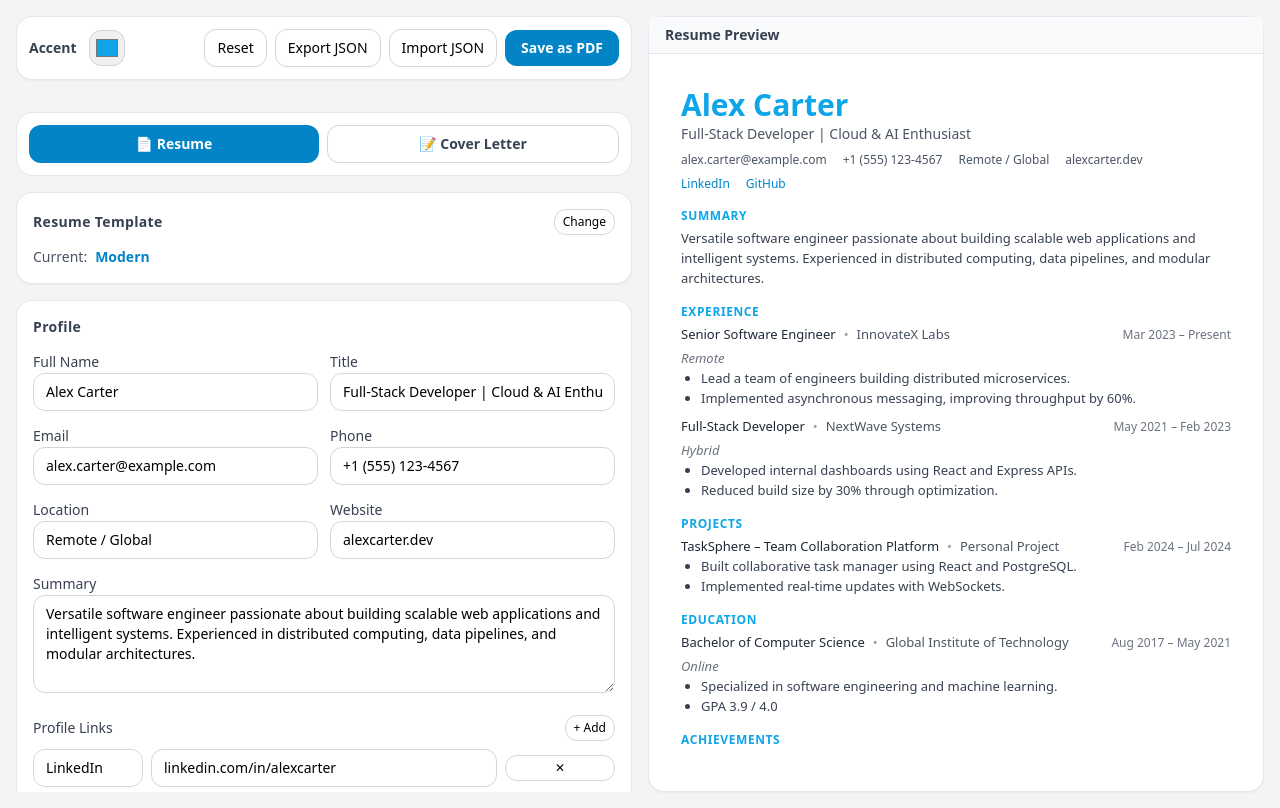
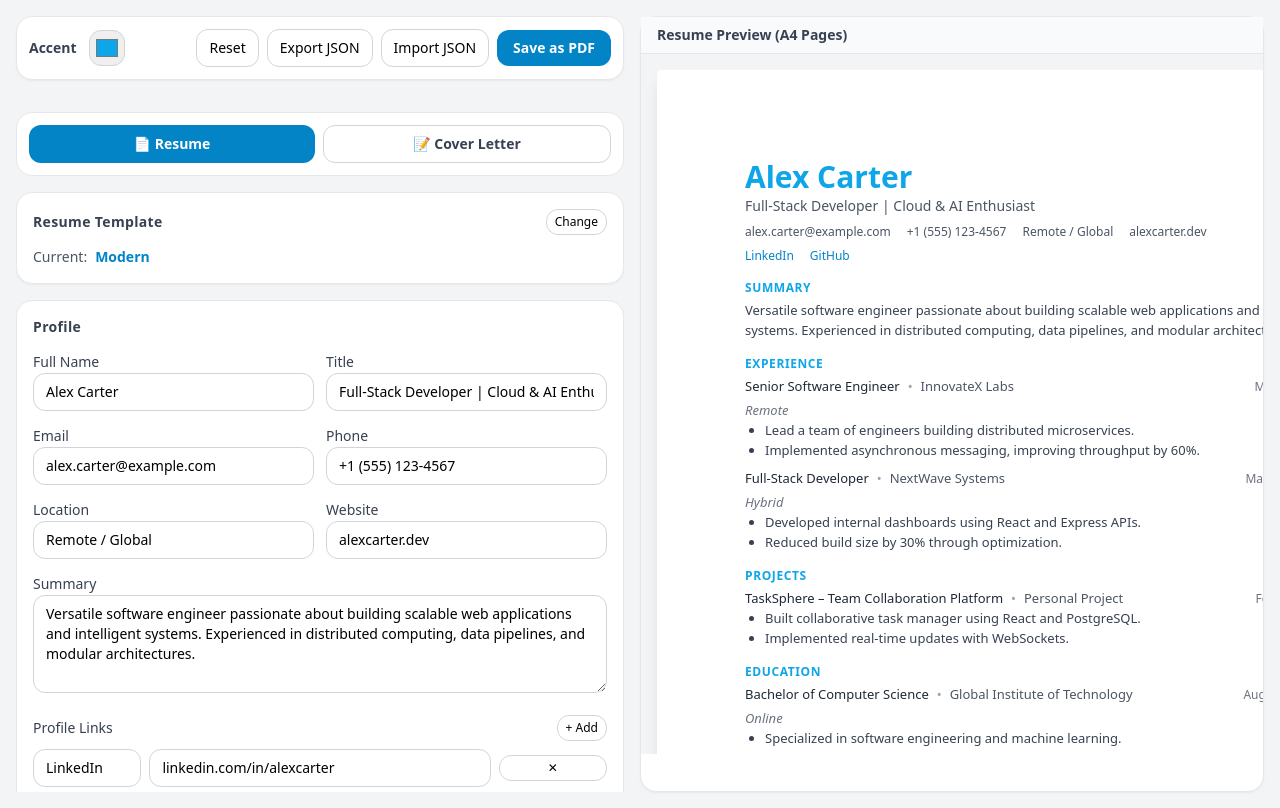
Before and after one commit to axcel-blade/resume-builder, a React (Vite) app: page / in a window 1280 px wide. Built offline with nearby package versions, Linux system fonts and the light colour scheme.

Commit message:
Refactor print functionality to use A4 paginated preview and fix PDF generation issues

```diff
--- a/src/App.jsx
+++ b/src/App.jsx
@@ -1,8 +1,9 @@
-import React, { useState, useRef } from "react";
+import React, { useState } from "react";
 import Toolbar from "./components/Toolbar";
 import TabNavigation from "./components/TabNavigation";
 import ResumeEditor from "./components/editors/ResumeEditor";
 import CoverLetterEditor from "./components/editors/CoverLetterEditor";
+import A4PaginatedPreview from "./components/preview/A4PaginatedPreview";
 import TemplateModern from "./components/TemplateModern";
 import TemplateBasic from "./components/TemplateBasic";
 import TemplateSidebar from "./components/TemplateSidebar";
@@ -14,6 +15,26 @@ export default function App() {
   const [activeTab, setActiveTab] = useState("resume");
 
   const set = (patch) => setData((prev) => ({ ...prev, ...patch }));
+
+  // Determine which template component to use
+  const getTemplateComponent = () => {
+    if (activeTab === "coverLetter") {
+      return CoverLetterTemplate;
+    }
+
+    const template = data.meta?.template || "modern";
+
+    switch (template) {
+      case "modern":
+        return TemplateModern;
+      case "basic":
+        return TemplateBasic;
+      case "sidebar":
+        return TemplateSidebar;
+      default:
+        return TemplateModern;
+    }
+  };
 
   return (
     <div className="min-h-screen bg-gray-100">
@@ -38,23 +59,16 @@ export default function App() {
           <div className="rounded-2xl border border-gray-200 bg-white shadow-sm h-full">
             <div className="sticky top-0 border-b border-gray-200 bg-gray-50 px-4 py-2 print:hidden z-10">
               <p className="text-sm font-semibold text-gray-700">
-                {activeTab === "resume" ? "Resume Preview" : "Cover Letter Preview"}
+                {activeTab === "resume" ? "Resume Preview (A4 Pages)" : "Cover Letter Preview"}
               </p>
             </div>
-            <div
-              id="print-content"
-              className="max-h-[calc(100vh-100px)] overflow-y-auto bg-white"
-            >
+            <div className="max-h-[calc(100vh-100px)] overflow-y-auto bg-gray-100 p-4">
               {activeTab === "resume" ? (
-                data.meta.template === "modern" ? (
-                  <TemplateModern data={data} />
-                ) : data.meta.template === "basic" ? (
-                  <TemplateBasic data={data} />
-                ) : (
-                  <TemplateSidebar data={data} />
-                )
+                <A4PaginatedPreview data={data} templateComponent={getTemplateComponent()} />
               ) : (
-                <CoverLetterTemplate data={data} />
+                <div className="bg-white rounded-lg shadow-sm p-8 mx-auto" style={{ maxWidth: "794px" }}>
+                  <CoverLetterTemplate data={data} />
+                </div>
               )}
             </div>
           </div>
--- a/src/components/Toolbar.jsx
+++ b/src/components/Toolbar.jsx
@@ -2,7 +2,7 @@ import React, { useRef } from "react";
 import html2canvas from "html2canvas";
 import jsPDF from "jspdf";
 
-export default function Toolbar({ data, set, onPrint, printContent }) {
+export default function Toolbar({ data, set }) {
   const fileInputRef = useRef(null);
 
   const exportJson = () => {
@@ -32,28 +32,46 @@ export default function Toolbar({ data, set, onPrint, printContent }) {
   };
 
   const savePDF = async (event) => {
-    const element = document.getElementById("print-content");
-    if (!element) {
-      alert("Content not found. Please try again.");
-      return;
-    }
+    const btn = event.target;
+    const originalText = btn.textContent;
 
     try {
-      // Show loading message
-      const btn = event.target;
-      const originalText = btn.textContent;
       btn.textContent = "Generating PDF...";
       btn.disabled = true;
 
-      // Create a temporary container to measure content
+      // Create a temporary container with A4 dimensions and margins
       const tempDiv = document.createElement("div");
       tempDiv.style.position = "absolute";
       tempDiv.style.left = "-9999px";
       tempDiv.style.width = "210mm"; // A4 width
-      tempDiv.innerHTML = element.innerHTML;
+      tempDiv.style.padding = "15mm"; // 15mm margins
+      tempDiv.style.boxSizing = "border-box";
+      tempDiv.style.backgroundColor = "#ffffff";
+
+      // Get all templates and render the active one
+      const templateDiv = document.querySelector('[id$="template"]');
+      if (!templateDiv) {
+        // Fallback: create a minimal resume from data
+        tempDiv.innerHTML = `
+          <div style="font-family: sans-serif; font-size: 14px; line-height: 1.5;">
+            <h1 style="margin: 0 0 10px 0; font-size: 24px;">${data.profile.fullName}</h1>
+            <p style="margin: 0 0 15px 0; color: #666;">${data.profile.email} • ${data.profile.phone} • ${data.profile.location}</p>
+            <p style="margin: 0 0 15px 0; line-height: 1.6;">${data.profile.summary}</p>
+          </div>
+        `;
+      } else {
+        tempDiv.innerHTML = templateDiv.innerHTML;
+      }
+
       document.body.appendChild(tempDiv);
 
-      // Convert HTML to canvas with proper dimensions
+      // Convert to canvas
+      const dpi = 96;
+      const pixelsPerMM = dpi / 25.4;
+      const pageWidthMM = 210;
+      const pageHeightMM = 297;
+      const marginMM = 15;
+
       const canvas = await html2canvas(tempDiv, {
         allowTaint: true,
         useCORS: true,
@@ -61,18 +79,10 @@ export default function Toolbar({ data, set, onPrint, printContent }) {
         logging: false,
         backgroundColor: "#ffffff",
         windowHeight: tempDiv.scrollHeight,
-        windowWidth: 794, // A4 width in pixels at 96 DPI
+        windowWidth: pageWidthMM * pixelsPerMM * 2,
       });
 
-      // Remove temp div
       document.body.removeChild(tempDiv);
-
-      // Get image data
-      const imgData = canvas.toDataURL("image/png");
-      const pageWidth = 210; // A4 width in mm
-      const pageHeight = 297; // A4 height in mm
-      const imgWidth = pageWidth;
-      const imgHeight = (canvas.height * pageWidth) / canvas.width;
 
       // Create PDF
       const pdf = new jsPDF({
@@ -82,34 +92,62 @@ export default function Toolbar({ data, set, onPrint, printContent }) {
         compress: true,
       });
 
-      let heightLeft = imgHeight;
-      let position = 0;
+      // Calculate dimensions
+      const contentHeightPx = (pageHeightMM - marginMM * 2) * pixelsPerMM * 2;
+      const contentWidthPx = (pageWidthMM - marginMM * 2) * pixelsPerMM * 2;
+      const totalPages = Math.ceil(canvas.height / contentHeightPx);
 
-      // Add first page
-      pdf.addImage(imgData, "PNG", 0, 0, imgWidth, imgHeight);
-      heightLeft -= pageHeight;
+      // Add pages
+      for (let pageNum = 0; pageNum < totalPages; pageNum++) {
+        if (pageNum > 0) {
+          pdf.addPage();
+        }
 
-      // Add remaining pages
-      while (heightLeft > 0) {
-        position = heightLeft - imgHeight;
-        pdf.addPage();
-        pdf.addImage(imgData, "PNG", 0, position, imgWidth, imgHeight);
-        heightLeft -= pageHeight;
+        // Calculate the slice of canvas for this page
+        const sourceY = pageNum * contentHeightPx;
+        const sliceHeight = Math.min(contentHeightPx, canvas.height - sourceY);
+
+        // Create a canvas for this page slice
+        const pageCanvas = document.createElement("canvas");
+        pageCanvas.width = contentWidthPx;
+        pageCanvas.height = sliceHeight;
+
+        const ctx = pageCanvas.getContext("2d");
+        ctx.drawImage(
+          canvas,
+          0, sourceY,
+          contentWidthPx, sliceHeight,
+          0, 0,
+          contentWidthPx, sliceHeight
+        );
+
+        // Convert to image
+        const imgData = pageCanvas.toDataURL("image/png");
+
+        // Calculate display height
+        const displayHeight = (sliceHeight / pixelsPerMM) / 2;
+
+        // Add to PDF with margins
+        pdf.addImage(
+          imgData,
+          "PNG",
+          marginMM,
+          marginMM,
+          pageWidthMM - marginMM * 2,
+          displayHeight
+        );
       }
 
       // Download PDF
       const fileName = `${(data.profile.fullName || "resume").replace(/\s+/g, "_")}.pdf`;
       pdf.save(fileName);
 
-      // Reset button
       btn.textContent = originalText;
       btn.disabled = false;
     } catch (error) {
       console.error("PDF generation failed:", error);
       alert("Failed to generate PDF. Please try again.");
-      // Reset button on error
-      const btn = event.target;
-      btn.textContent = "Save as PDF";
+      btn.textContent = originalText;
       btn.disabled = false;
     }
   };
--- /dev/null
+++ b/src/components/preview/A4PaginatedPreview.jsx
@@ -0,0 +1,132 @@
+import React, { useState, useRef, useEffect } from "react";
+
+export default function A4PaginatedPreview({ data, templateComponent: TemplateComponent }) {
+  const [pages, setPages] = useState([]);
+  const contentRef = useRef(null);
+
+  // A4 Constants at 96 DPI
+  const A4_WIDTH_PX = 794; // 210mm
+  const A4_HEIGHT_PX = 1123; // 297mm
+  const MARGIN_PX = 56; // 15mm
+  const CONTENT_HEIGHT = A4_HEIGHT_PX - MARGIN_PX * 2;
+
+  // Calculate pages when data changes
+  useEffect(() => {
+    // Delay to ensure DOM is ready
+    const timer = setTimeout(() => {
+      if (!contentRef.current) {
+        setPages([0]); // At least show one page
+        return;
+      }
+
+      const totalHeight = contentRef.current.scrollHeight;
+      const numPages = Math.ceil(totalHeight / CONTENT_HEIGHT);
+
+      setPages(Array.from({ length: Math.max(1, numPages) }, (_, i) => i));
+    }, 100);
+
+    return () => clearTimeout(timer);
+  }, [data, CONTENT_HEIGHT]);
+
+  if (!TemplateComponent) {
+    return <div className="text-center text-red-500 p-4">Template not found</div>;
+  }
+
+  return (
+    <div className="space-y-6">
+      {pages.map((pageNum) => (
+        <div key={pageNum}>
+          <A4Page
+            pageNum={pageNum}
+            data={data}
+            TemplateComponent={TemplateComponent}
+            contentRef={pageNum === 0 ? contentRef : null}
+            isFirstPage={pageNum === 0}
+            CONTENT_HEIGHT={CONTENT_HEIGHT}
+          />
+        </div>
+      ))}
+    </div>
+  );
+}
+
+function A4Page({
+  pageNum,
+  data,
+  TemplateComponent,
+  contentRef,
+  isFirstPage,
+  CONTENT_HEIGHT,
+}) {
+  // A4 Constants
+  const A4_WIDTH_PX = 794;
+  const A4_HEIGHT_PX = 1123;
+  const MARGIN_PX = 56;
+
+  if (!TemplateComponent) {
+    return null;
+  }
+
+  return (
+    <div
+      className="mx-auto shadow-lg bg-white"
+      style={{
+        width: `${A4_WIDTH_PX}px`,
+        height: `${A4_HEIGHT_PX}px`,
+        position: "relative",
+        borderRadius: "4px",
+      }}
+    >
+      {/* A4 Page Container with Margins */}
+      <div
+        style={{
+          width: "100%",
+          height: "100%",
+          padding: `${MARGIN_PX}px`,
+          boxSizing: "border-box",
+          overflow: "hidden",
+          position: "relative",
+        }}
+      >
+        {/* Page Number */}
+        <div
+          className="absolute text-xs text-gray-400 pointer-events-none"
+          style={{
+            bottom: "8px",
+            right: "8px",
+          }}
+        >
+          Page {pageNum + 1}
+        </div>
+
+        {/* Content Area */}
+        <div
+          style={{
+            height: `${CONTENT_HEIGHT}px`,
+            overflow: "hidden",
+            position: "relative",
+            width: "100%",
+          }}
+        >
+          {/* Main Content Container */}
+          <div
+            style={{
+              transform: `translateY(-${pageNum * CONTENT_HEIGHT}px)`,
+              transition: "none",
+              width: "100%",
+            }}
+          >
+            <div
+              ref={isFirstPage ? contentRef : null}
+              style={{
+                width: "100%",
+              }}
+            >
+              <TemplateComponent data={data} />
+            </div>
+          </div>
+        </div>
+      </div>
+    </div>
+  );
+}
```
